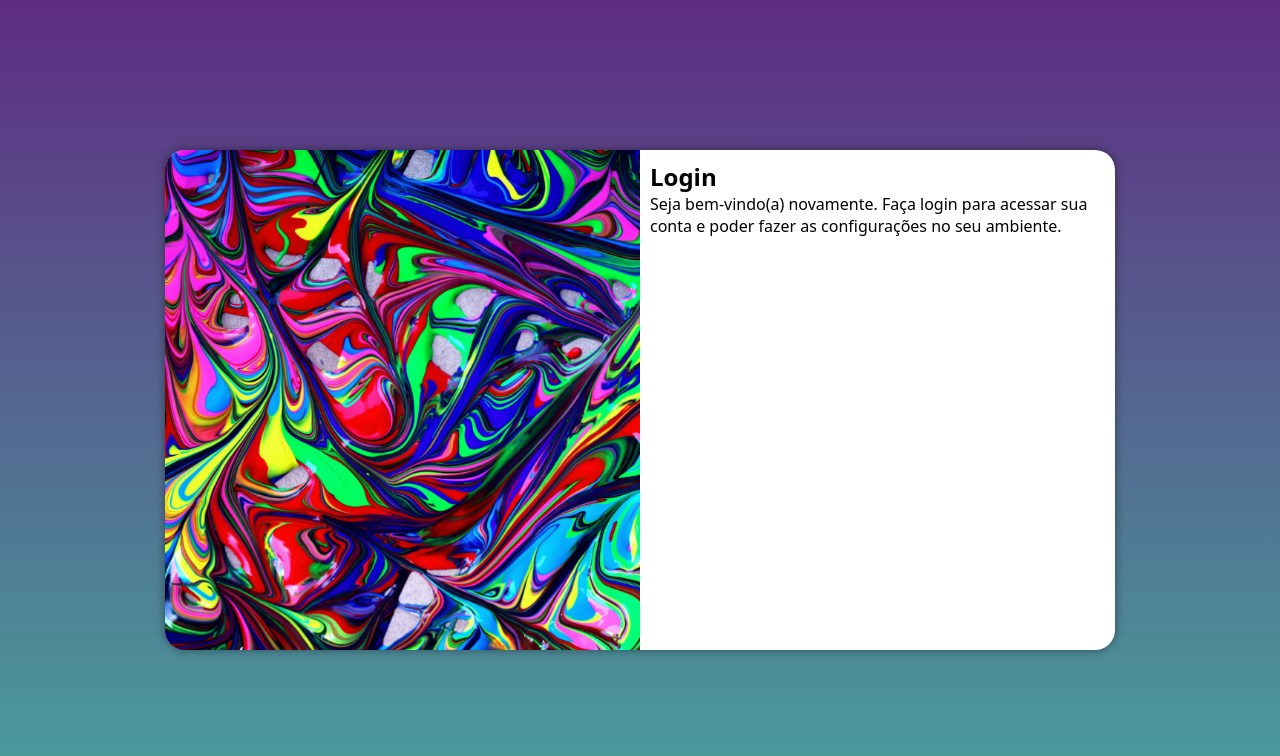
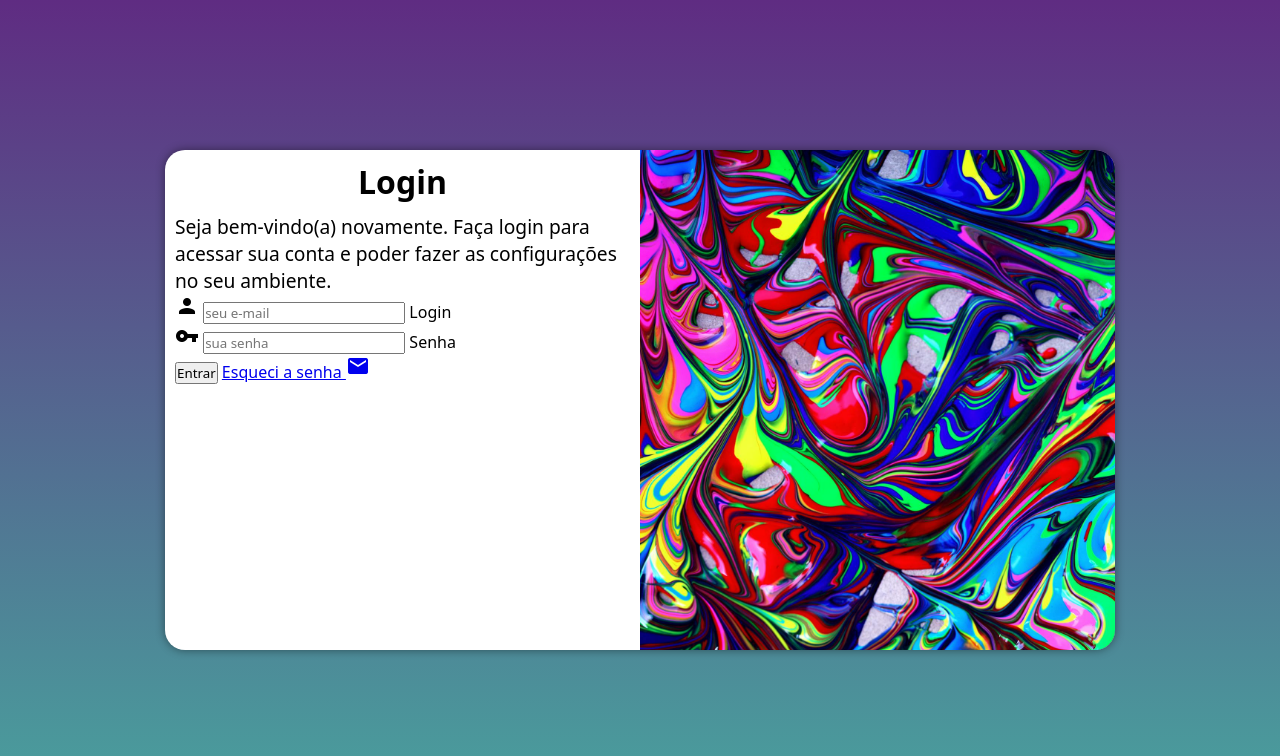
Before and after one commit to RaulBarreto99/projeto-login, a plain HTML site: page index.html in a window 1280 px wide. Drawn offline with Linux system fonts and the light colour scheme.

Commit message:
formulario

```diff
--- a/estilos/media-query.css
+++ b/estilos/media-query.css
@@ -25,13 +25,21 @@
     }
 
     section#login > div#imagem{
-        float: left;
+        float: right;
         width: 50%;
         height: 100%;
     }
 
     section#login > div#formulario{
-        float: right;
+        float: left;
         width: 50%;
     }
+
+    div#formulario > h1{
+        font-size: 2em;
+    }
+
+    div#formulario > p{
+        font-size: 1.2rem;
+    }
 }
--- a/estilos/style.css
+++ b/estilos/style.css
@@ -51,3 +51,12 @@ section#login > div#formulario{
     padding: 10px;
     display: block;
 }
+
+div#formulario > h1{
+    text-align: center;
+    margin-bottom: 10px;
+}
+
+div#formulario > p{
+    font-size: 0.8rem;
+}
--- a/index.html
+++ b/index.html
@@ -6,6 +6,7 @@
     <title>Login</title>
     <link rel="stylesheet" href="estilos/style.css">
     <link rel="stylesheet" href="estilos/media-query.css">
+    <link href="https://fonts.googleapis.com/icon?family=Material+Icons" rel="stylesheet" />
 </head>
 <body>
     <main>
@@ -16,8 +17,19 @@
             <div id="formulario">
                 <h1>Login</h1>
                 <p>Seja bem-vindo(a) novamente. Faça login para acessar sua conta e poder fazer as configurações no seu ambiente.</p>
-                <form action="login.php" method="post">
-
+                <form action="login.php" method="post" autocomplete="on">
+                    <div class="campo">
+                        <i class="material-icons">person</i>
+                        <input type="email" name="login" id="login" placeholder="seu e-mail" autocomplete="email" required maxlength="30">
+                        <label for="login">Login</label>
+                    </div>
+                    <div class="campo">
+                        <i class="material-icons">vpn_key</i>
+                        <input type="password" name="senha" id="senha" placeholder="sua senha" autocomplete="current-password" required minlength="8" maxlength="20">
+                        <label for="senha">Senha</label>
+                    </div>
+                    <input type="submit" value="Entrar">
+                    <a href="esqueci.html">Esqueci a senha <i class="material-icons">mail</i></a>
                 </form>
             </div>
 
```
